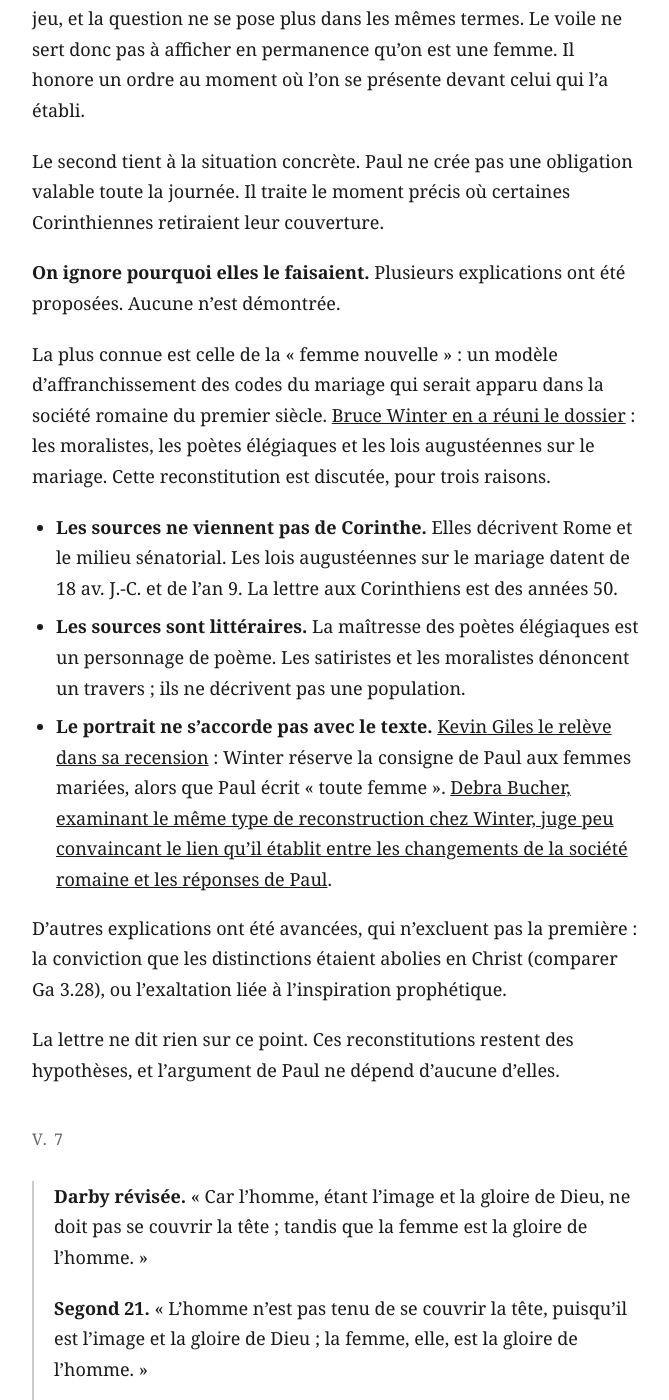
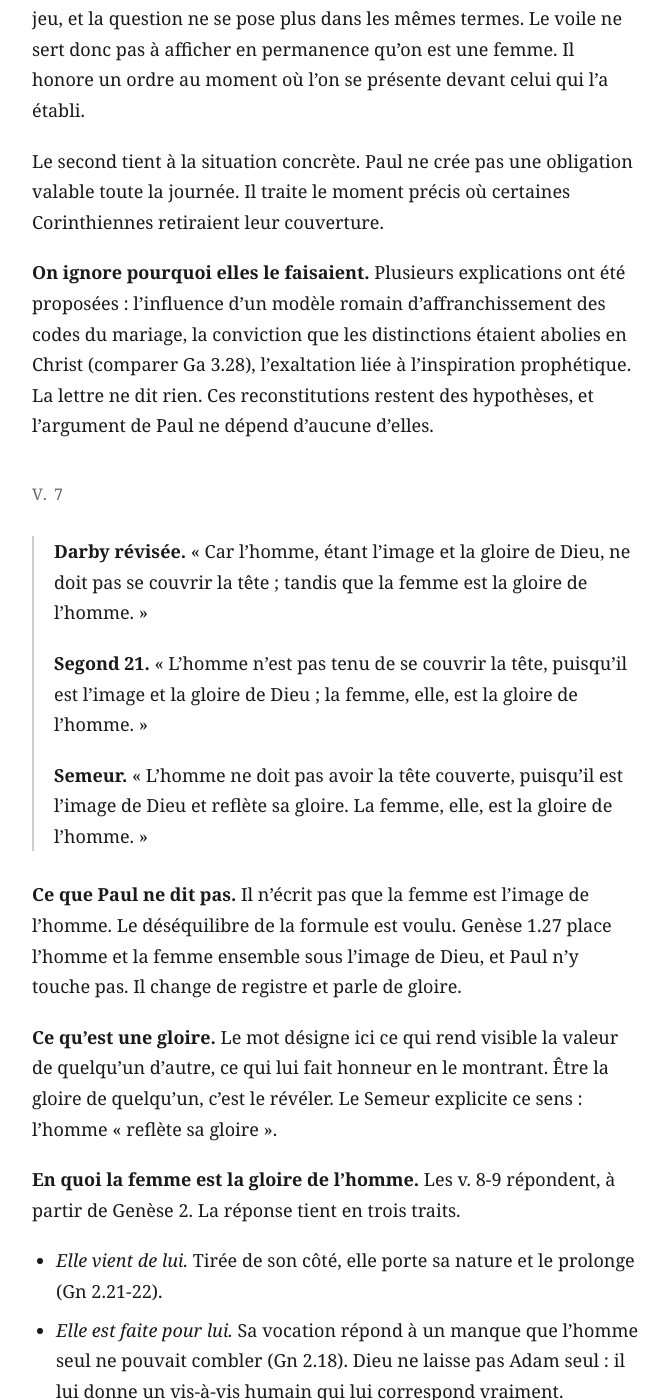
Before and after one commit to arnkoe/1-cor-11, a Jekyll site: the page built from index.md, in a window 1280 px wide and 1400 px high, scrolled down 10242 px. Shown: the whole window, without its empty margins (304-973 px from the left). Built offline with Jekyll 4.4.1, drawn with Linux system fonts in a browser that asks for light colours.

Commit message:
Reduire le paragraphe sur les motivations des Corinthiennes
Supprimer la discussion de la these de la femme nouvelle et ses sources.
Les explications possibles sont mentionnees sans nom d'auteur, puisque
aucune n'est demontree.

```diff
--- a/index.md
+++ b/index.md
@@ -147,17 +147,7 @@ Le premier tient à ce que sont ces deux actes. Prier, c'est parler à Dieu. Pro
 
 Le second tient à la situation concrète. Paul ne crée pas une obligation valable toute la journée. Il traite le moment précis où certaines Corinthiennes retiraient leur couverture.
 
-**On ignore pourquoi elles le faisaient.** Plusieurs explications ont été proposées. Aucune n'est démontrée.
-
-La plus connue est celle de la « femme nouvelle » : un modèle d'affranchissement des codes du mariage qui serait apparu dans la société romaine du premier siècle. [Bruce Winter en a réuni le dossier](https://www.tyndalebulletin.org/article/30293-the-new-roman-wife-and-1-timothy-2-9-15-the-search-for-a-_sitz-im-leben_.pdf) : les moralistes, les poètes élégiaques et les lois augustéennes sur le mariage. Cette reconstitution est discutée, pour trois raisons.
-
-- **Les sources ne viennent pas de Corinthe.** Elles décrivent Rome et le milieu sénatorial. Les lois augustéennes sur le mariage datent de 18 av. J.-C. et de l'an 9. La lettre aux Corinthiens est des années 50.
-- **Les sources sont littéraires.** La maîtresse des poètes élégiaques est un personnage de poème. Les satiristes et les moralistes dénoncent un travers ; ils ne décrivent pas une population.
-- **Le portrait ne s'accorde pas avec le texte.** [Kevin Giles le relève dans sa recension](https://www.cbeinternational.org/resource/book-review-roman-wives-roman-widows-appearance-new-women-and/) : Winter réserve la consigne de Paul aux femmes mariées, alors que Paul écrit « toute femme ». [Debra Bucher, examinant le même type de reconstruction chez Winter, juge peu convaincant le lien qu'il établit entre les changements de la société romaine et les réponses de Paul](https://bmcr.brynmawr.edu/2002/2002.06.15/).
-
-D'autres explications ont été avancées, qui n'excluent pas la première : la conviction que les distinctions étaient abolies en Christ (comparer Ga 3.28), ou l'exaltation liée à l'inspiration prophétique.
-
-La lettre ne dit rien sur ce point. Ces reconstitutions restent des hypothèses, et l'argument de Paul ne dépend d'aucune d'elles.
+**On ignore pourquoi elles le faisaient.** Plusieurs explications ont été proposées : l'influence d'un modèle romain d'affranchissement des codes du mariage, la conviction que les distinctions étaient abolies en Christ (comparer Ga 3.28), l'exaltation liée à l'inspiration prophétique. La lettre ne dit rien. Ces reconstitutions restent des hypothèses, et l'argument de Paul ne dépend d'aucune d'elles.
 
 ### v. 7
 
```
